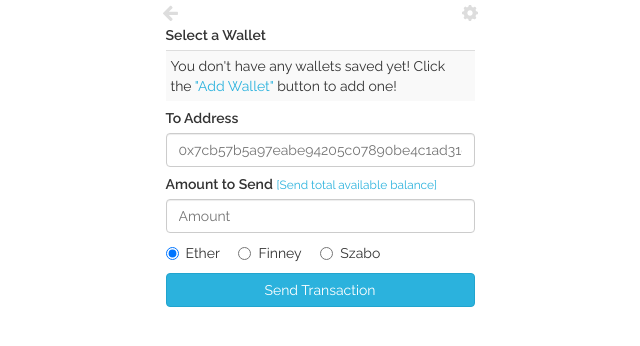
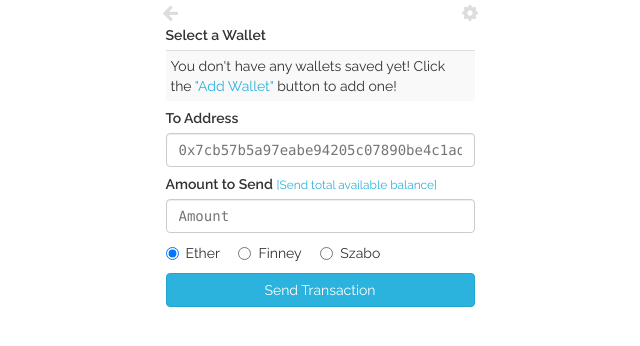
Before and after one commit to kvhnuke/MyEtherWalletChromeExtension, a browser extension: page app/quicksend.html in a window 1280 px wide. Shown: the full height of the page, 320-960 px from the left. Drawn offline with Linux system fonts and the light colour scheme.

Commit message:
monospaced font for important things like addresses

```diff
--- a/source/less/etherwallet-custom.less
+++ b/source/less/etherwallet-custom.less
@@ -159,3 +159,20 @@ input[type=radio] {
 .account-help-icon:hover .account-help-text {
   display: block;
 }
+
+.form-control,
+#accountAddress,
+#accountBalance,
+#accountBalanceUsd,
+#accountBalanceEur,
+#accountBalanceBtc,
+#accountBalancePopMB-0,
+#accountBalancePopMB-2,
+#accountAddressMainTbl-1 {
+  font-family: @font-family-monospace;
+  font-weight: normal;
+}
+
+.mono {
+    font-family: @font-family-monospace;
+}
```
Also changed, not shown: app/css/etherwallet-ext-master.css, app/css/etherwallet-ext-master.min.css.
